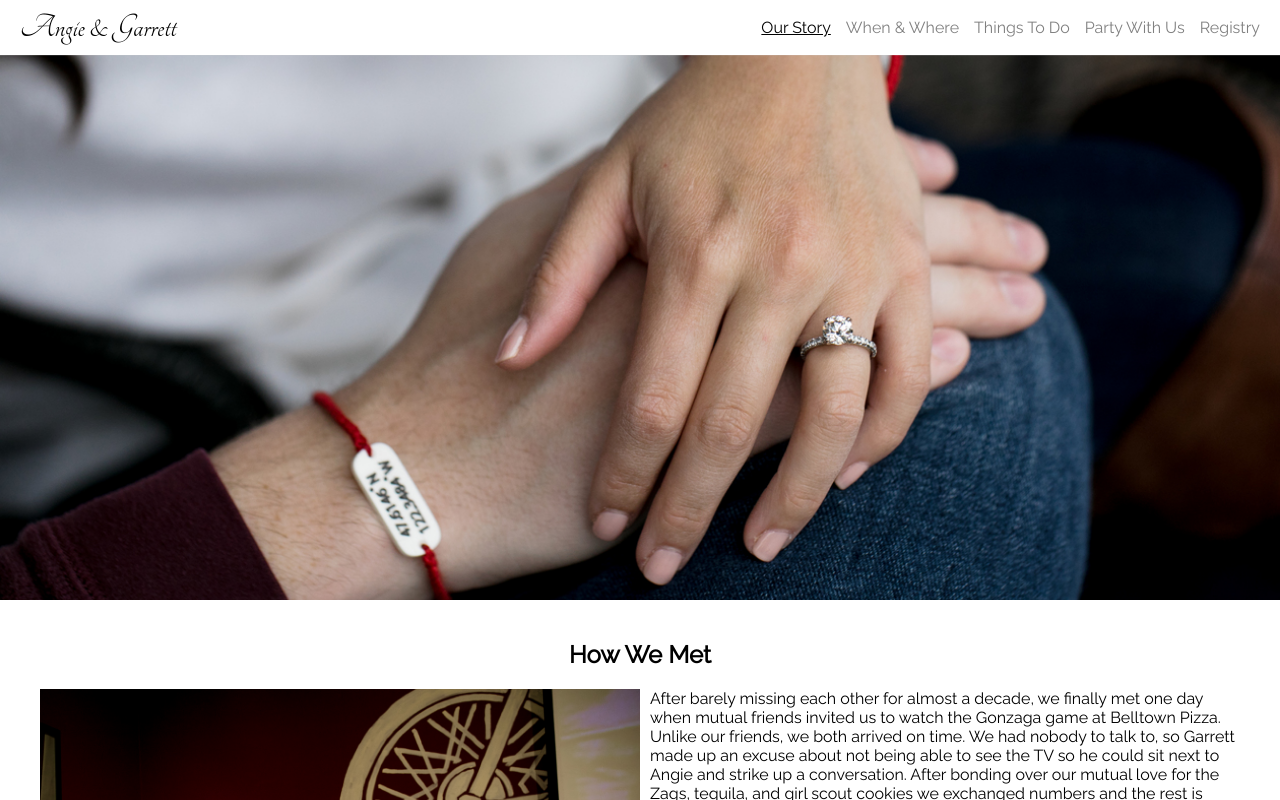
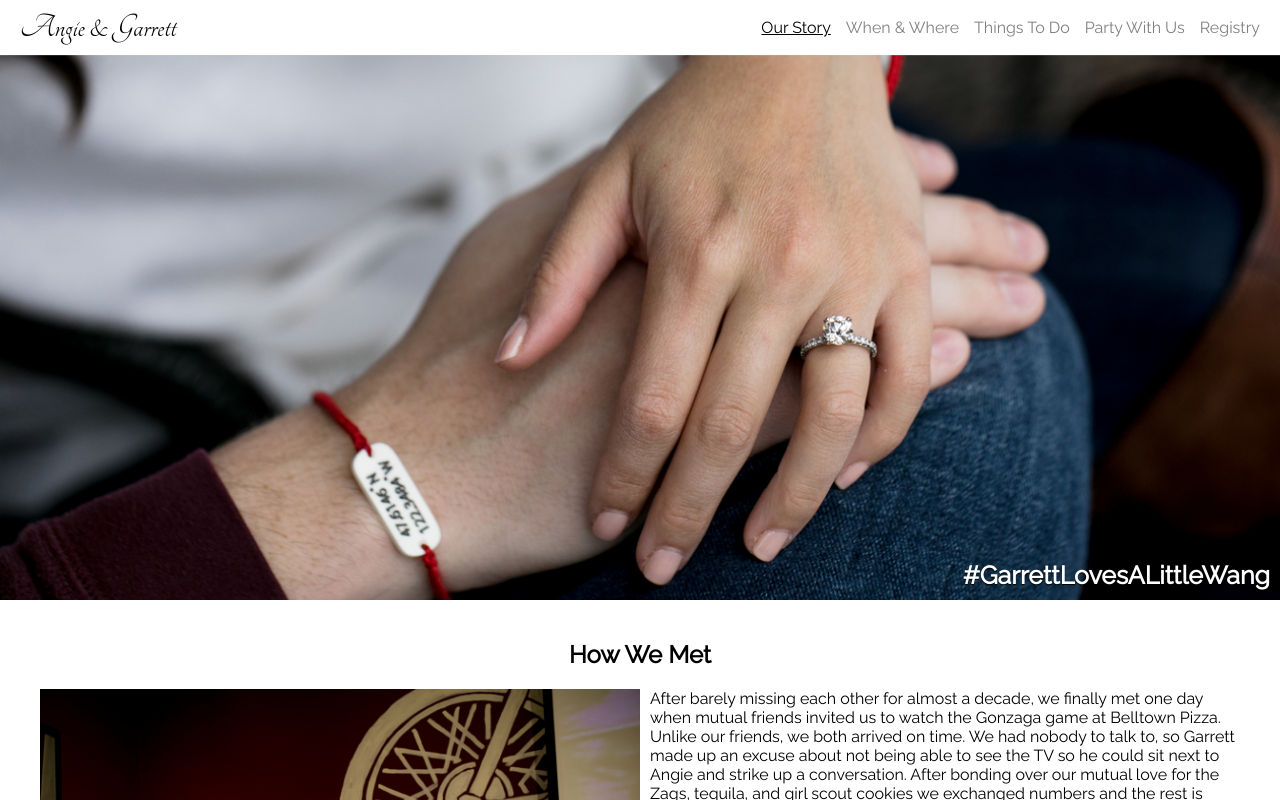
Before and after one commit to garrett56x/wedding-site, a React (Create React App) app: page / in a window 1280 px wide. Shown: the top 800 px of the page. Built offline with nearby package versions, Linux system fonts and the light colour scheme.

Commit message:
Added wedding hashtag to hero

```diff
--- a/src/client/Hero/Hero.css
+++ b/src/client/Hero/Hero.css
@@ -2,7 +2,7 @@
   height: 600px;
   width: 100%;
   display: flex;
-  align-items: center;
+  align-items: flex-end;
   background-position: center;
   background-repeat: no-repeat;
   background-size: cover;
@@ -16,6 +16,16 @@
   font-size: 50px;
 }
 
+.hero .hero-hashtag {
+  color: white;
+  width: 100%;
+  text-shadow: 0 1px 1px #000;
+  font-size: 25px;
+  text-align: right;
+  padding-right: 10px;
+  margin-bottom: 10px;
+}
+
 @media only screen and (max-width: 1100px) {
   .hero {
     height: 400px;
@@ -26,4 +36,8 @@
   .hero .hero-phrase {
     font-size: 40px;
   }
+
+  .hero .hero-hashtag {
+    font-size: 20px;
+  }
 }
--- a/src/client/Hero/Hero.jsx
+++ b/src/client/Hero/Hero.jsx
@@ -13,6 +13,7 @@ export default function Hero(props) {
   return (
     <div className="hero" style={styles}>
       {/* <h1 className="hero-phrase">{props.phrase}</h1> */}
+      <h3 className="hero-hashtag">#GarrettLovesALittleWang</h3>
     </div>
   );
 }
```
